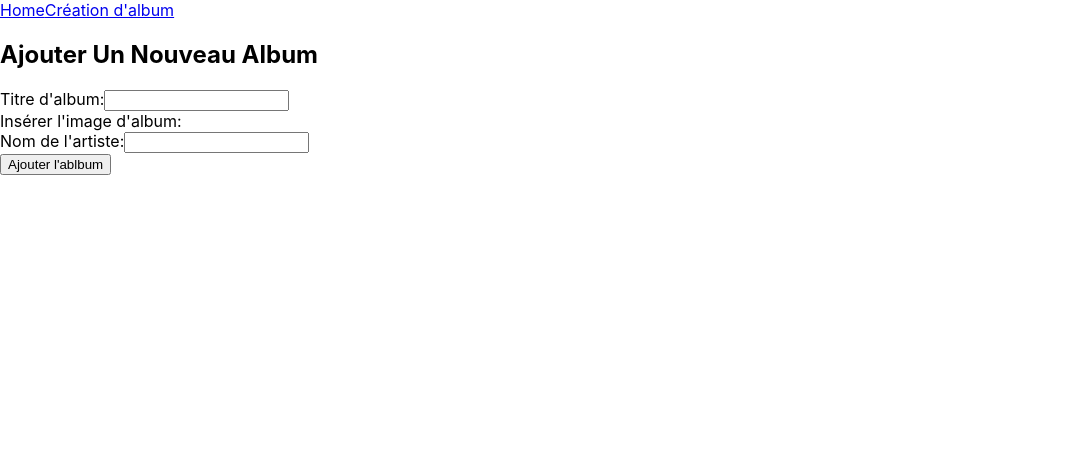
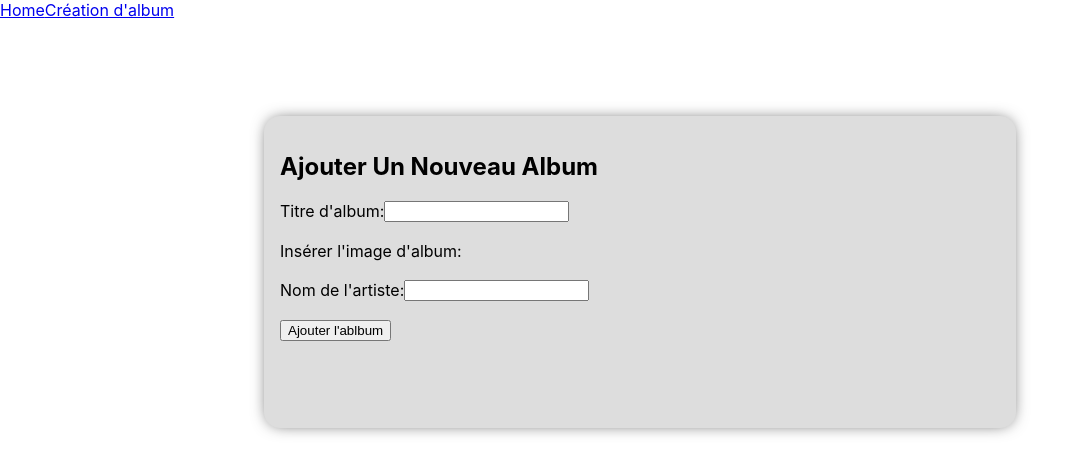
Before and after one commit to Batcoin7/Projet_blog_music, a React (Create React App) app: page /create-ablbum in a window 1280 px wide. Shown: the top 474 px of the page, without its empty margins (0-1086 px from the left). Built offline with nearby package versions, Linux system fonts and the light colour scheme.

Commit message:
update APP class -> className

```diff
--- a/src/App.js
+++ b/src/App.js
@@ -7,15 +7,15 @@ import Albums from "./components/albums";
 function App() {
   return (
     <BrowserRouter>
-      <nav class="navbar navbar-expand-lg bg-light">
-        <div class="container-fluid">
-          <div class="collapse navbar-collapse" id="navbarNavAltMarkup">
-            <div class="navbar-nav">
-              <NavLink class="nav-link active" aria-current="page" to={"/"}>
+      <nav className="navbar navbar-expand-lg bg-light">
+        <div className="container-fluid">
+          <div className="collapse navbar-collapse" id="navbarNavAltMarkup">
+            <div className="navbar-nav">
+              <NavLink className="nav-link active" aria-current="page" to={"/"}>
                 Home
               </NavLink>
               <NavLink
-                class="nav-link active"
+                className="nav-link active"
                 aria-current="page"
                 to={"/create-ablbum"}
               >
--- a/src/components/albumForm.js
+++ b/src/components/albumForm.js
@@ -1,5 +1,7 @@
 import { useDispatch, useSelector } from "react-redux";
 import { addAlbum, setNewAlbum } from "../actions/albumActions";
+
+import "./stylesForm.css";
 
 const DragonForm = () => {
   const dispatch = useDispatch();
@@ -11,7 +13,8 @@ const DragonForm = () => {
   };
 
   return (
-    <form onSubmit={(e) => handleSubmit(e)}>
+    <div className="containerForm">
+      <form onSubmit={(e) => handleSubmit(e)} className="Formulaire">
         <h2>Ajouter Un Nouveau Album</h2>
         {errorMsgs.length > 0 && (
           <ul className="error-box">
@@ -92,6 +95,7 @@ const DragonForm = () => {
           <button type="submit">Ajouter l'ablbum</button>
         </div>
       </form>
+    </div>
   );
 };
 
--- a/src/components/stylesForm.css
+++ b/src/components/stylesForm.css
@@ -0,0 +1,24 @@
+.labelForm {
+  display: flex;
+  justify-content: start;
+  align-items: flex-start;
+  margin-bottom: 1.2rem;
+}
+
+.Formulaire {
+  width: 720px;
+  height: 35vh;
+  padding: 1rem;
+  margin: 5rem 0rem;
+  background-color: rgb(221, 221, 221);
+  border-radius: 1rem;
+  -webkit-box-shadow: 0px 0px 16px -4px #4d4d4d;
+  box-shadow: 0px 0px 16px -4px #4d4d4d;
+}
+
+.containerForm {
+  display: flex;
+  justify-content: center;
+  align-items: center;
+  margin: 1rem;
+}
```
Lines whose indentation alone changed are shown as unchanged.
